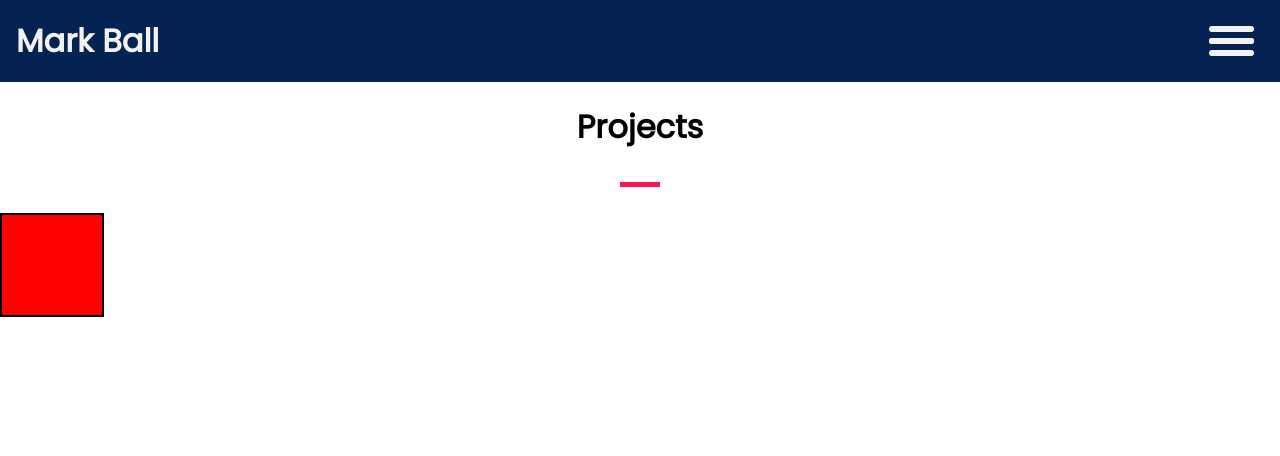
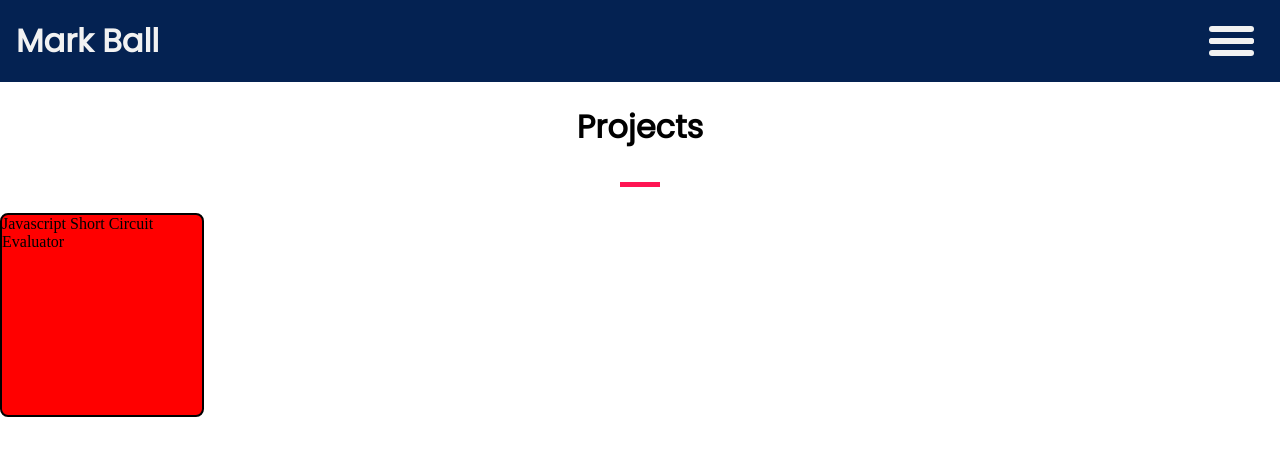
Before and after one commit to Mark-Ball/react-portfolio, a React (Create React App) app: page /projects in a window 1280 px wide. Shown: the top 456 px of the page. Built offline with nearby package versions, Linux system fonts and the light colour scheme.

Commit message:
added logic to show correct text on hover

```diff
--- a/src/components/ProjectCard/ProjectCard.js
+++ b/src/components/ProjectCard/ProjectCard.js
@@ -2,14 +2,17 @@ import React, { useState } from 'react';
 import { Card } from './styles';
 
 const ProjectCard = props => {
-    const [showText, setShowText] = useState(false);
+    const [hovered, setHovered] = useState(false);
     const { img, text, link } = props;
 
     return (
         <Card
-            onMouseEnter={() => setShowText(true)}
-            onMouseLeave={() => setShowText(false)}
-        />
+            onMouseEnter={() => setHovered(true)}
+            onMouseLeave={() => setHovered(false)}
+        >
+            {hovered ? props.description : props.name}
+        </Card>
+
     )
 }
 
--- a/src/components/ProjectCard/styles.js
+++ b/src/components/ProjectCard/styles.js
@@ -1,12 +1,14 @@
 import styled from 'styled-components';
+import { COLOURS } from '../../constants';
 
 export const Card = styled.div`
-    height: 100px;
-    width: 100px;
+    height: 200px;
+    width: 200px;
     border: 2px solid black;
+    border-radius: 8px;
     background-color: red;
 
     :hover {
-        background-color: blue;
+        background-color: ${COLOURS.HIGHLIGHT};
     }
 `;
--- a/src/components/pages/Projects/ProjectsPage.js
+++ b/src/components/pages/Projects/ProjectsPage.js
@@ -2,6 +2,24 @@ import React, { Component } from 'react';
 import Divider from '../../Divider/Divider';
 import ProjectCard from '../../ProjectCard/ProjectCard';
 import { Title } from './styles';
+
+const projects = [
+    {
+        name: 'Javascript Short Circuit Evaluator',
+        description: 'Timed quizzes for javascript logic built with Express',
+        link: null
+    },
+    {
+        name: 'Magic: The Gathering Marketplace',
+        description: 'Two-sided marketplace for Magic cards built with Ruby on Rails',
+        link: null
+    },
+    {
+        name: 'Cinema Guide',
+        description: 'CRUD resource for movies built with Angular',
+        link: null
+    }
+]
 
 class ProjectsPage extends Component {
     render() {
@@ -9,7 +27,10 @@ class ProjectsPage extends Component {
             <>
                 <Title>Projects</Title>
                 <Divider />
-                <ProjectCard />
+                <ProjectCard
+                    name={projects[0].name}
+                    description={projects[0].description}
+                />
             </>
         )
     }
```
